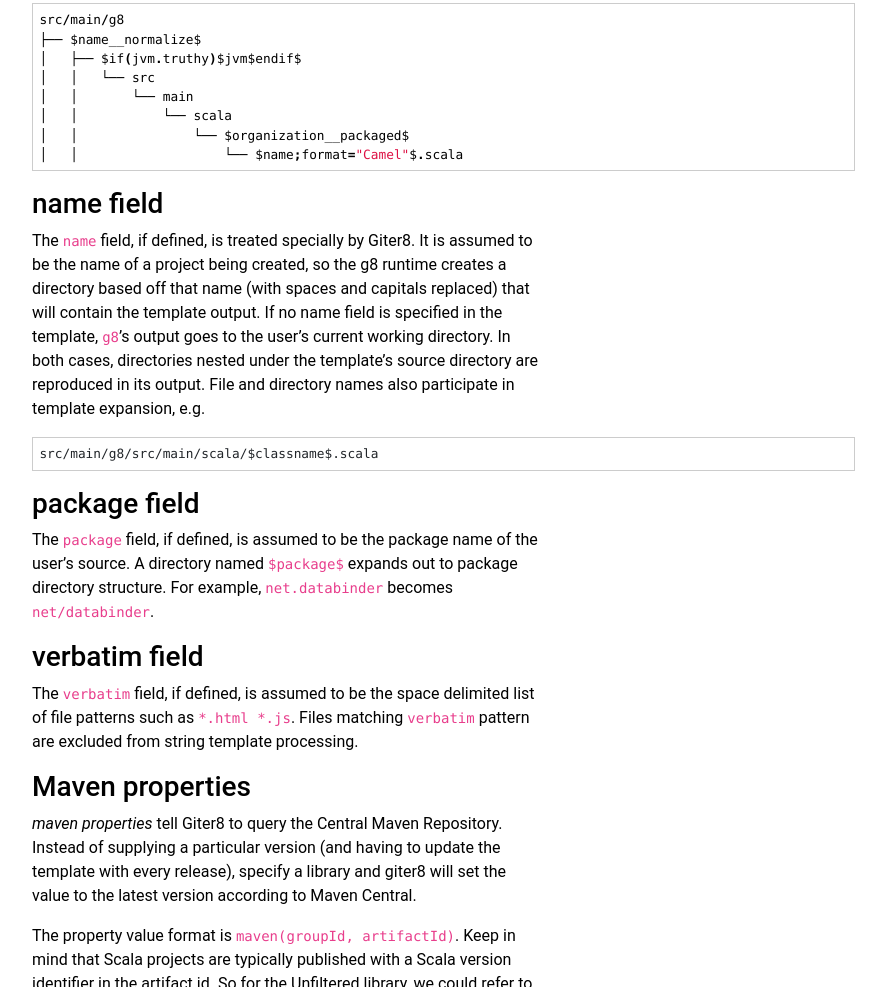
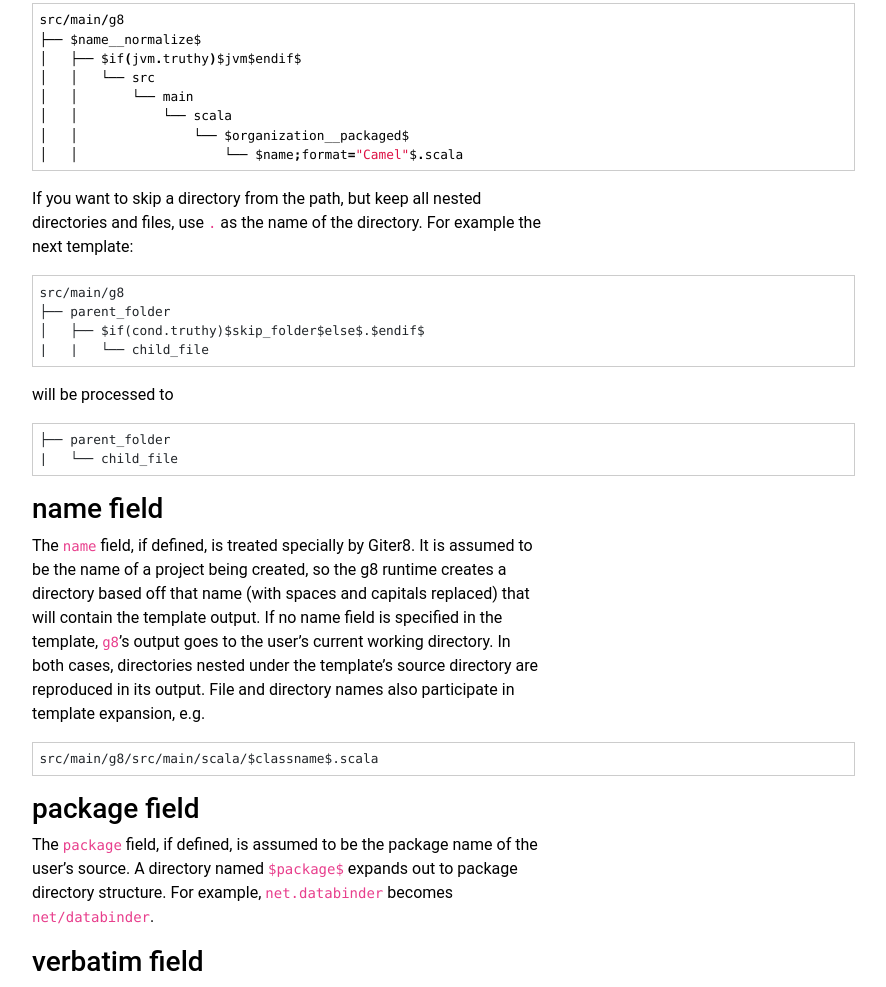
Before and after one commit to foundweekends/giter8, a plain HTML site: page Combined+Pages.html in a window 1280 px wide. Shown: the part 4319-5306 px from the top of the page, without its empty margins (303-1189 px from the left). Drawn offline with Linux system fonts and the light colour scheme.

Commit message:
updated site https://github.com/foundweekends/giter8/commit/de5c4ddb46fea88b3d18910db35b593f7786a2c1

```diff
--- a/Combined+Pages.html
+++ b/Combined+Pages.html
@@ -156,6 +156,14 @@ $endif$
 │   │               └── $organization__packaged$
 │   │                   └── $name;format=&quot;Camel&quot;$.scala
 
+</code></pre><p>If you want to skip a directory from the path, but keep all nested directories and files, use <code>.</code> as the name of the directory. For example the next template:
+</p><pre><code class="">src/main/g8
+├── parent_folder
+│   ├── $if(cond.truthy)$skip_folder$else$.$endif$
+|   |   └── child_file
+</code></pre><p>will be processed to
+</p><pre><code class="">├── parent_folder
+|   └── child_file
 </code></pre><h3 id="name+field">name field<a href="#name+field" class="header-link"><span class="header-link-content">&nbsp;</span></a></h3><p>The <code>name</code> field, if defined, is treated specially by Giter8. It is
 assumed to be the name of a project being created, so the g8 runtime
 creates a directory based off that name (with spaces and capitals
```
Also changed, not shown: offline/Combined+Pages.html (+8 -0 lines), offline/template.html (+8 -0 lines), template.html (+8 -0 lines), 5 other files.
